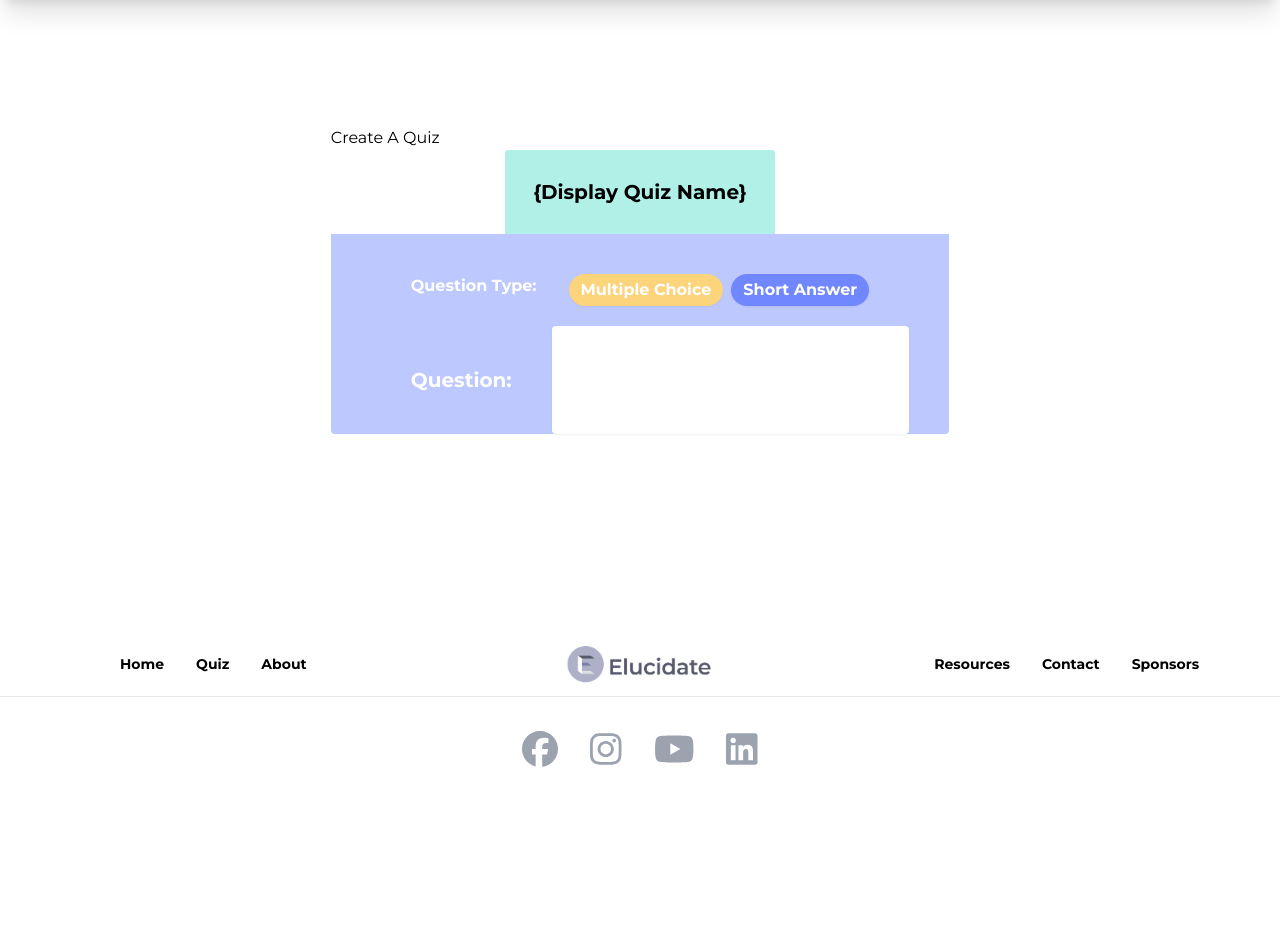
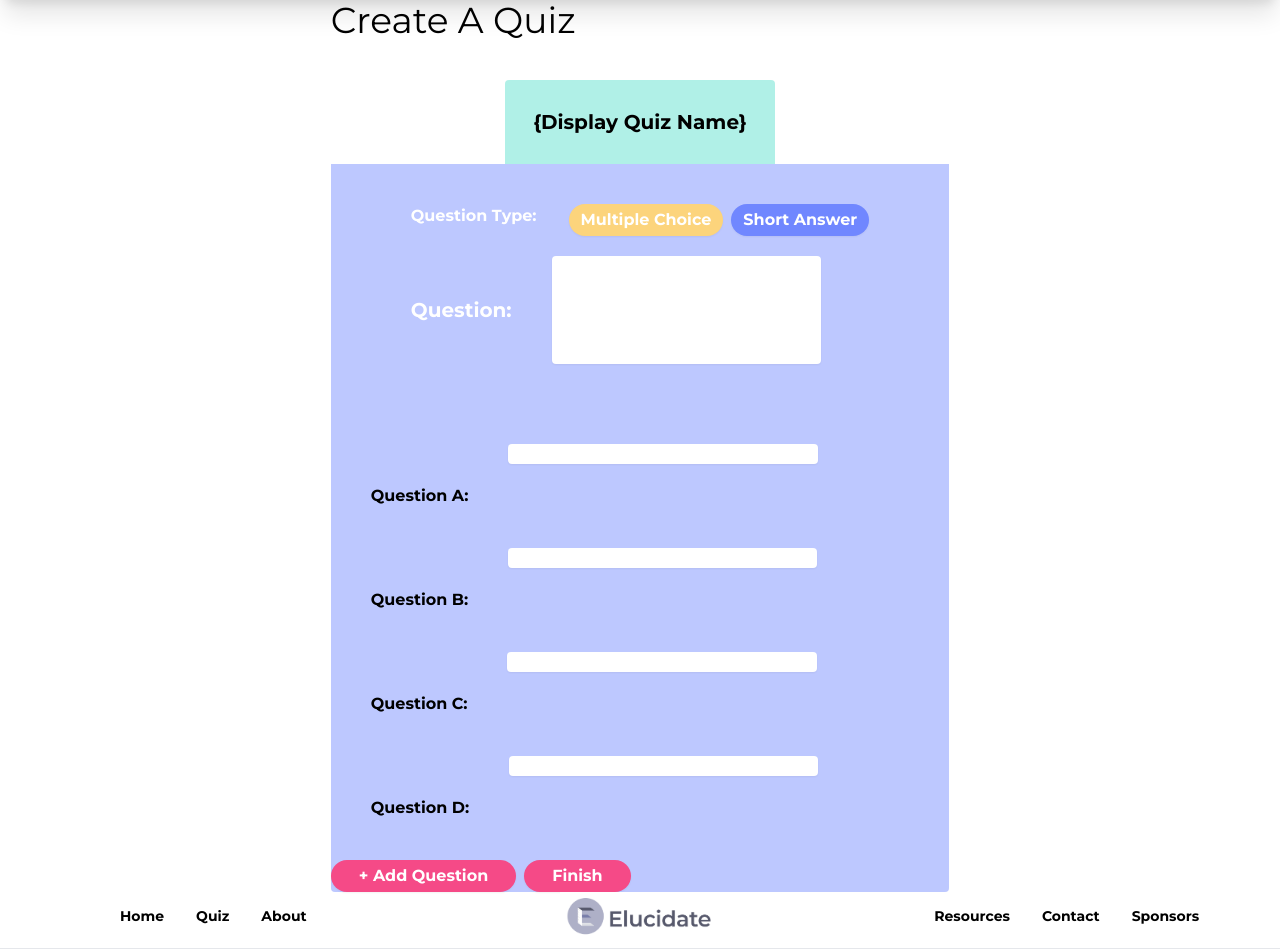
Before and after one commit to codersforcauses/elucidate, a Nuxt app in the folder client/: page /MCQ in a window 1280 px wide. Shown: the part 80-1032 px from the top of the page. Before the commit the page ends 881 px from the top, so only its background shows below. Built offline with nearby package versions, Linux system fonts and the light colour scheme.

Commit message:
Add all components to page

```diff
--- /dev/null
+++ b/client/components/AnswersBox.vue
@@ -0,0 +1,16 @@
+<template>
+    <div class="flex inline-flex">
+        <label class="p-10 text-black text-md font-bold">{{ header }}</label>
+        <input class="p-0 m-0 w-1/2 h-5 rounded shadow-sm" :type="inputType" />
+    </div>
+</template>
+
+<script>
+export default {
+    name: 'AnswersBox',
+    props: {
+        header: String,
+        inputType: String
+    }
+}
+</script>
--- a/client/components/QuestionBox.vue
+++ b/client/components/QuestionBox.vue
@@ -1,7 +1,7 @@
 <template>
     <div class="flex flex-inline mb-20 mx-10">
         <label class="flex align-text-top p-10 text-white text-xl font-bold">{{ header }}</label>
-        <input class="p-0 m-0 w-3/4 h-27 rounded shadow-sm" :type="inputType" />
+        <input class="p-0 m-0 w-1/2 h-27 rounded shadow-sm" :type="inputType" />
     </div>
 </template>
 
--- a/client/pages/MCQ.vue
+++ b/client/pages/MCQ.vue
@@ -1,11 +1,12 @@
 <template>
     <div>
-        <h1>Create A Quiz</h1>
+        <h1 class="text-4xl mb-10">Create A Quiz</h1>
+
         <div class="flex flex-col">
             <Box title="{Display Quiz Name}" :is-centered="false">
 
             <div class="flex inline-flex mt-10 mb-5 mx-20">
-                <p class="flex align-bottom mr-8 text-white text-l font-bold">Question Type:</p>
+                <p class="flex align-middle mr-8 text-white text-l font-bold">Question Type:</p>
                 <div class="flex inline-flex gap-2  text-white text-md font-bold">
                     <button class="bg-yellow rounded-full shadow-sm shadow-sm px-3 py-1">Multiple Choice</button>
                     <button class="bg-blue rounded-full shadow-sm px-3 py-1">Short Answer</button>
@@ -13,6 +14,17 @@
             </div>
             <QuestionBox header="Question:"></QuestionBox>
 
+            <div class="flex flex-col columns-4">
+                <AnswersBox header="Question A:"></AnswersBox>
+                <AnswersBox header="Question B:"></AnswersBox>
+                <AnswersBox header="Question C:"></AnswersBox>
+                <AnswersBox header="Question D:"></AnswersBox>
+            </div>
+
+            <div class="flex inline-flex gap-2 place-content-center">
+            <QuizButton color="red">+ Add Question</QuizButton>
+            <QuizButton color="red">Finish</QuizButton>
+            </div>
             </Box>
         </div>
     </div>
@@ -21,10 +33,14 @@
 <script>
 import Box from '~/components/Box.vue';
 import QuestionBox from '~/components/QuestionBox.vue';
+import AnswersBox from '~/components/AnswersBox.vue';
+import QuizButton from '~/components/Quiz/QuizButton.vue';
 
 export default {
 components: {
     Box,
     QuestionBox,
+    AnswersBox,
+    QuizButton,
 }}
 </script>
```
